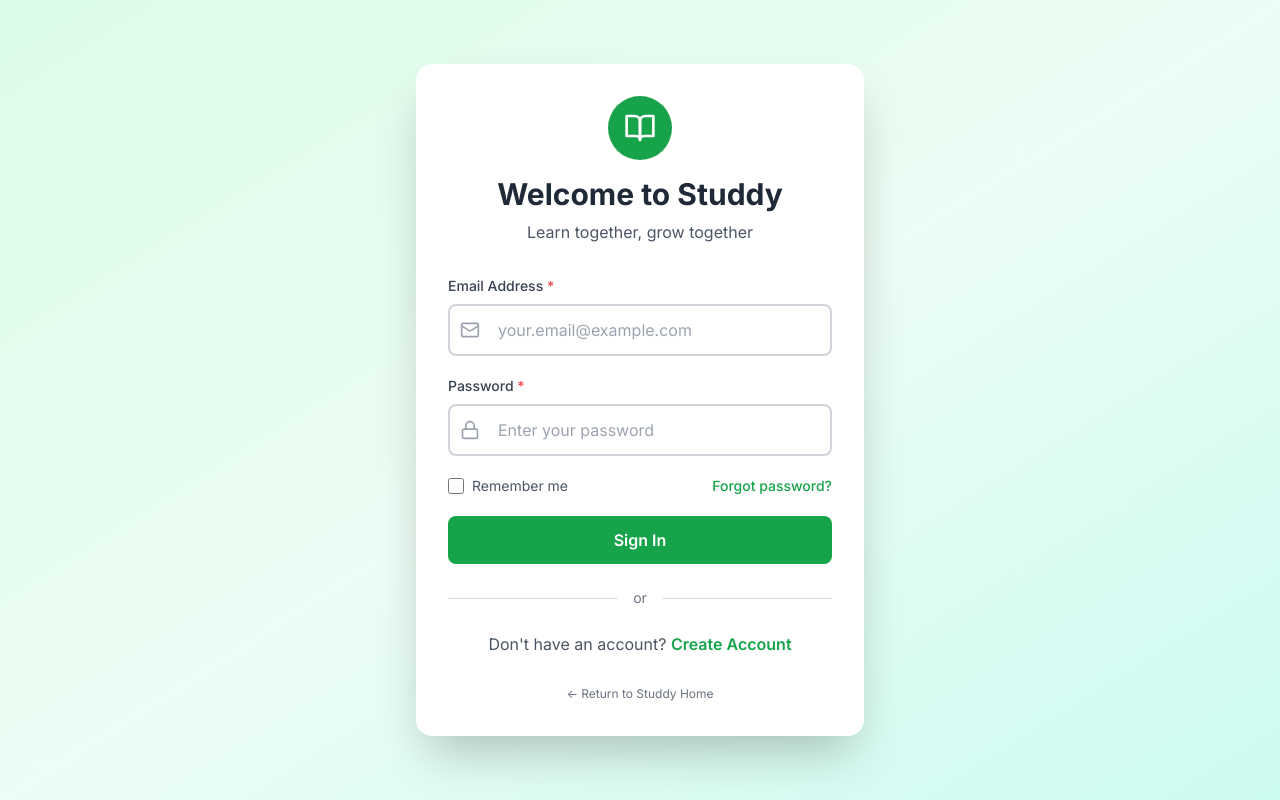
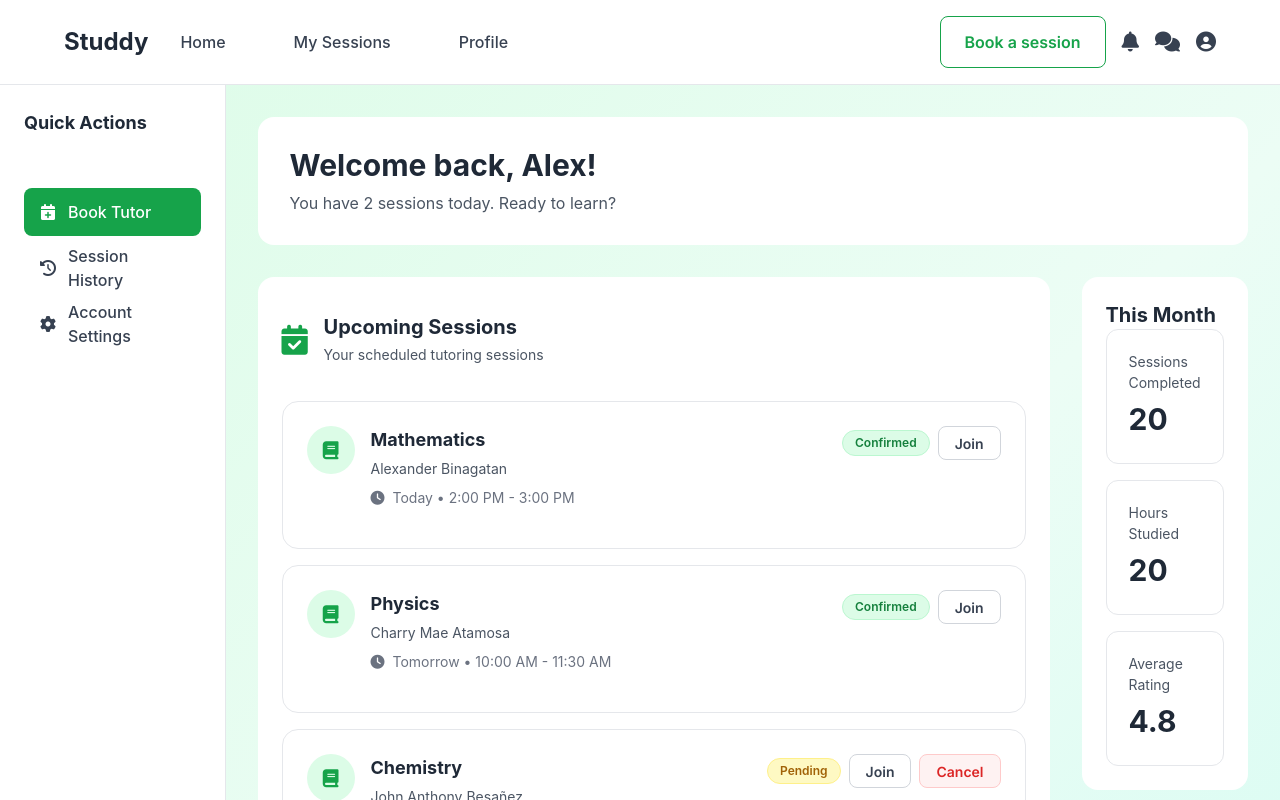
Before and after one commit to alekzz2005/studdy-system, a React (Create React App) app in the folder studdy_frontend/: page /dashboard in a window 1280 px wide. Before the commit this address led to /login. Shown: the top 800 px of the page. Built offline with nearby package versions, Linux system fonts and the light colour scheme.

Commit message:
Minor changes in dashbord and App.js

```diff
--- a/studdy_frontend/src/App.js
+++ b/studdy_frontend/src/App.js
@@ -5,12 +5,20 @@ import LoginPage from './components/auth/Login';
 import RegisterPage from './components/auth/Register';
 import Dashboard from './components/pages/Dashboard';
 import BookTutor from './components/pages/BookTutor';
-import Sessions from './components/pages/Sessions'; // Add this import
+import Sessions from './components/pages/Sessions';
+import Profile from './components/pages/Profile';
 
 import './styles/index.css';
 
+/*const isAuthenticated = () => {
+  const user = localStorage.getItem('user');
+  return !!user;
+};*/
+
 const isAuthenticated = () => {
   const user = localStorage.getItem('user');
+  console.log('User in localStorage:', user);
+  console.log('Is authenticated:', !!user);
   return !!user;
 };
 
@@ -30,49 +38,15 @@ function App() {
           {/* Landing Page - Public route */}
           <Route path="/" element={<LandingPage />} />
 
-          {/* Auth routes */}
-          <Route
-            path="/login"
-            element={
-              <PublicRoute>
-                <LoginPage />
-              </PublicRoute>
-            }
-          />
-          <Route
-            path="/register"
-            element={
-              <PublicRoute>
-                <RegisterPage />
-              </PublicRoute>
-            }
-          />
+          {/* Auth routes - temporarily remove PublicRoute */}
+          <Route path="/login" element={<LoginPage />} />
+          <Route path="/register" element={<RegisterPage />} />
 
-          {/* Protected routes */}
-          <Route
-            path="/dashboard"
-            element={
-              <ProtectedRoute>
-                <Dashboard />
-              </ProtectedRoute>
-            }
-          />
-          <Route
-            path="/book-tutor"
-            element={
-              <ProtectedRoute>
-                <BookTutor />
-              </ProtectedRoute>
-            }
-          />
-          <Route
-            path="/sessions"
-            element={
-              <PublicRoute>
-                <Sessions />
-              </PublicRoute>
-            }
-          />
+          {/* Protected routes - temporarily remove ProtectedRoute */}
+          <Route path="/dashboard" element={<Dashboard />} />
+          <Route path="/book-tutor" element={<BookTutor />} />
+          <Route path="/sessions" element={<Sessions />} />
+          <Route path="/profile" element={<Profile />} />
 
           {/* Fallback route */}
           <Route path="*" element={<Navigate to="/" />} />
@@ -82,4 +56,5 @@ function App() {
   );
 }
 
+
 export default App;
--- a/studdy_frontend/src/components/pages/styles/Dashboard.css
+++ b/studdy_frontend/src/components/pages/styles/Dashboard.css
@@ -66,10 +66,14 @@
 }
 
 .dashboard-sidebar {
-  width: 256px;
-  background: white;
-  border-right: 1.78px #E5E7EB solid;
-  padding: 24px;
+  width: 256px; /* Fixed width for the sidebar */
+  background: white; /* Ensure the background is white */
+  border-right: 1.78px solid #E5E7EB; /* Add a border for separation */
+  padding: 24px; /* Padding inside the sidebar */
+  position: sticky; /* Make the sidebar stick while scrolling */
+  top: 0; /* Stick to the top of the viewport */
+  height: 100vh; /* Full viewport height */
+  overflow-y: auto; /* Add scroll if the content overflows */
 }
 
 .sidebar-title {
```
